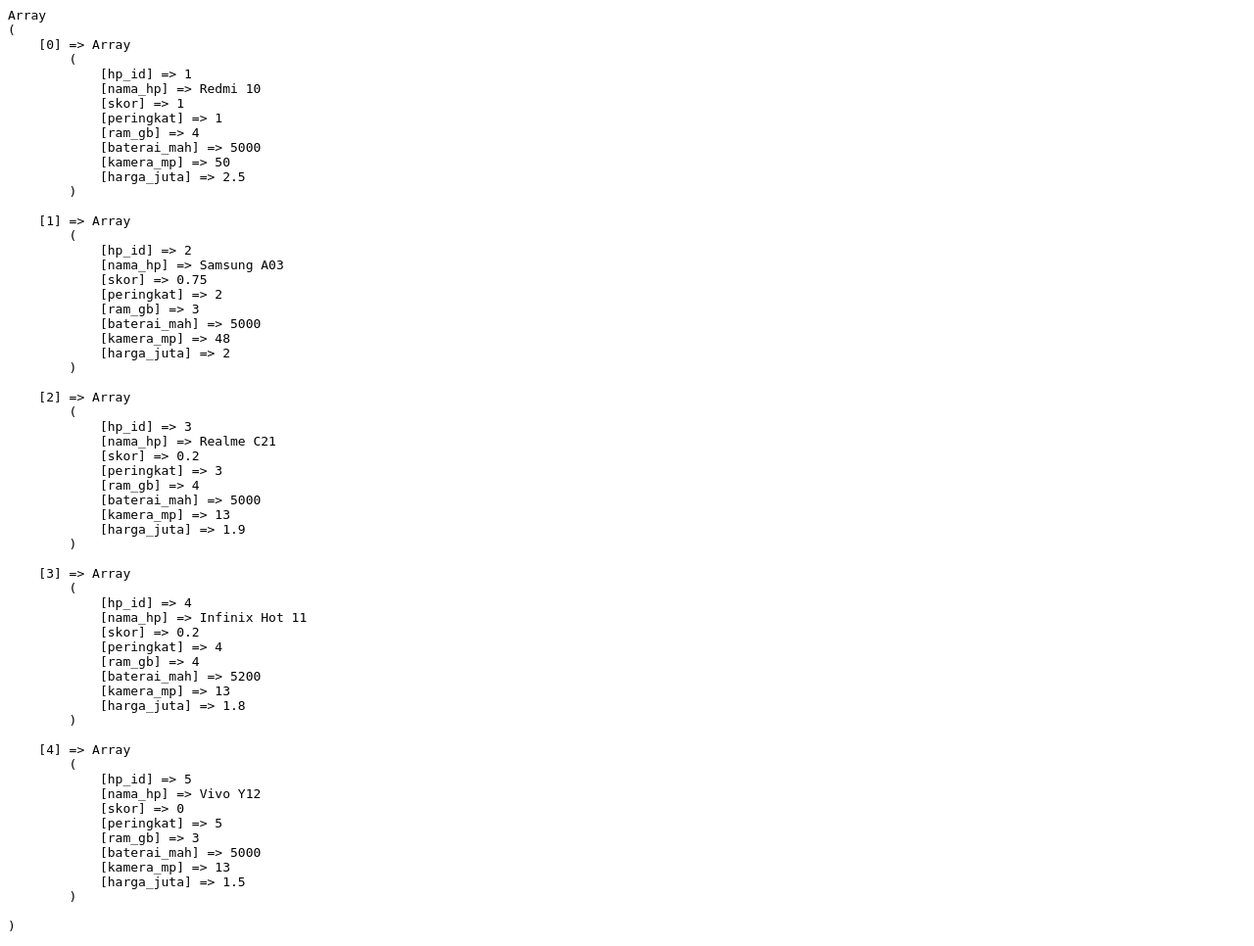
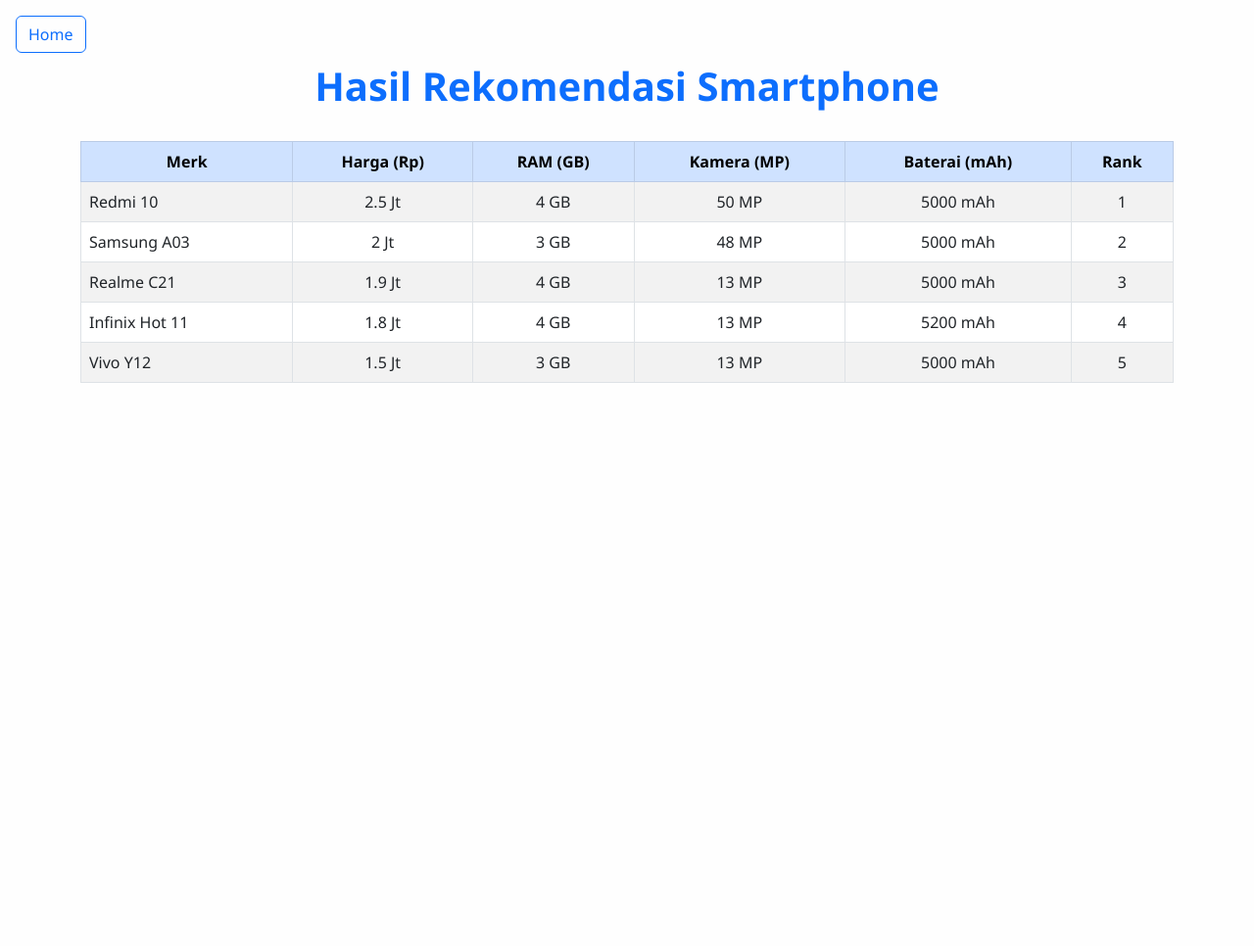
Before and after one commit to Listantiyo/Topsis_App_PHP, a PHP site: page /views/user/hasil-rekomendasi.php in a window 1280 px wide. Shown: the whole page at 98% size. After the commit the page ends 391 px from the top, so only its background shows below. Run offline with PHP 8.4, Linux system fonts and the light colour scheme; data comes from the database, SQL or seed files in the repository.

Commit message:
hampir done

```diff
--- a/index.php
+++ b/index.php
@@ -46,7 +46,7 @@
         echo "404 Page Not Found";
     }
 } else {
-    $allowed = ['index', 'rekomendasi','hasil-rekomendasi'];
+    $allowed = ['index', 'rekomendasi'];
     if (in_array($page, $allowed)) {
         include "views/user/$page.php";
     } else {
--- a/views/user/hasil-rekomendasi.php
+++ b/views/user/hasil-rekomendasi.php
@@ -66,10 +66,6 @@
 }
 
 
-echo "<pre>";
-print_r($gabungan);
-echo "</pre>";
-die;
 ?>
 
 <!DOCTYPE html>
@@ -116,7 +112,7 @@
   </style>
 </head>
 <body>
-  <a href="./rekomendasi.html" class="btn btn-outline-primary btn-home">Home</a>
+  <a href="/index.php?page=rekomendasi" class="btn btn-outline-primary btn-home">Home</a>
   <div class="container">
     <h1>Hasil Rekomendasi Smartphone</h1>
     <div class="table-responsive">
@@ -126,64 +122,22 @@
             <th scope="col">Merk</th>
             <th scope="col">Harga (Rp)</th>
             <th scope="col">RAM (GB)</th>
-            <th scope="col">Internal Memori (GB)</th>
             <th scope="col">Kamera (MP)</th>
             <th scope="col">Baterai (mAh)</th>
-            <th scope="col">Processor</th>
             <th scope="col">Rank</th>
           </tr>
         </thead>
         <tbody>
+          <?php foreach($gabungan as $value):?>
           <tr>
-            <td>Samsung Galaxy S23</td>
-            <td>15,000,000</td>
-            <td>8</td>
-            <td>128</td>
-            <td>50</td>
-            <td>3900</td>
-            <td>Snapdragon 8 Gen 2</td>
-            <td>1</td>
+            <td><?php echo $value['nama_hp']?></td>
+            <td><?php echo $value['harga_juta'] ?> Jt</td>
+            <td><?php echo $value['ram_gb'] ?> GB</td>
+            <td><?php echo $value['kamera_mp'] ?> MP</td>
+            <td><?php echo $value['baterai_mah'] ?> mAh</td>
+            <td><?php echo $value['peringkat'] ?></td>
           </tr>
-          <tr>
-            <td>Realme GT 2 Pro</td>
-            <td>7,500,000</td>
-            <td>12</td>
-            <td>256</td>
-            <td>50</td>
-            <td>5000</td>
-            <td>Snapdragon 8 Gen 1</td>
-            <td>2</td>
-          </tr>
-          <tr>
-            <td>iPhone 14 Pro</td>
-            <td>20,000,000</td>
-            <td>6</td>
-            <td>256</td>
-            <td>48</td>
-            <td>3200</td>
-            <td>Apple A16 Bionic</td>
-            <td>3</td>
-          </tr>
-          <tr>
-            <td>Google Pixel 7</td>
-            <td>11,000,000</td>
-            <td>8</td>
-            <td>128</td>
-            <td>50</td>
-            <td>4355</td>
-            <td>Google Tensor G2</td>
-            <td>4</td>
-          </tr>
-          <tr>
-            <td>Xiaomi Redmi Note 12</td>
-            <td>3,000,000</td>
-            <td>4</td>
-            <td>64</td>
-            <td>48</td>
-            <td>5000</td>
-            <td>Snapdragon 4 Gen 1</td>
-            <td>5</td>
-          </tr>
+          <?php endforeach?>
         </tbody>
       </table>
     </div>
```
